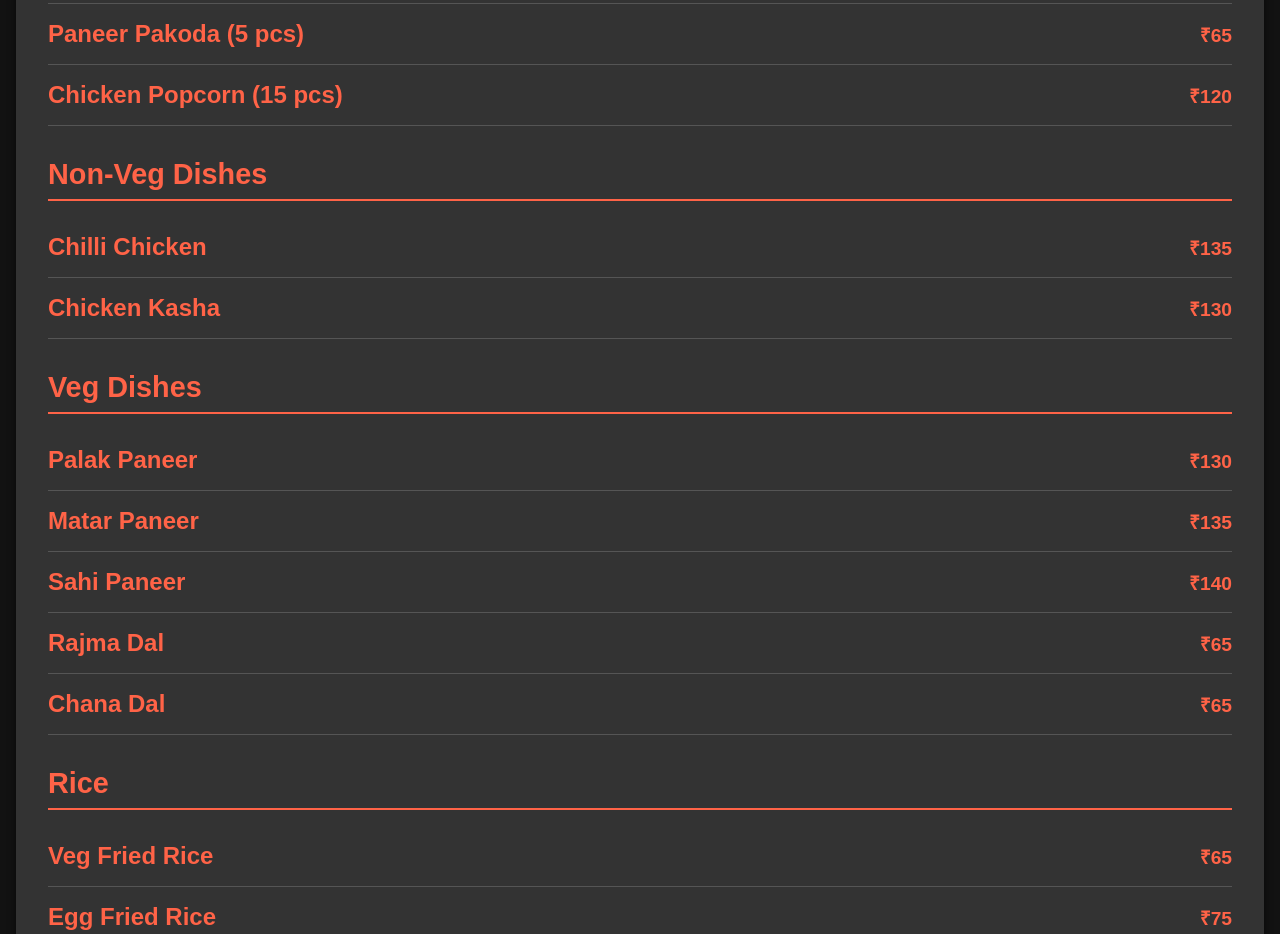
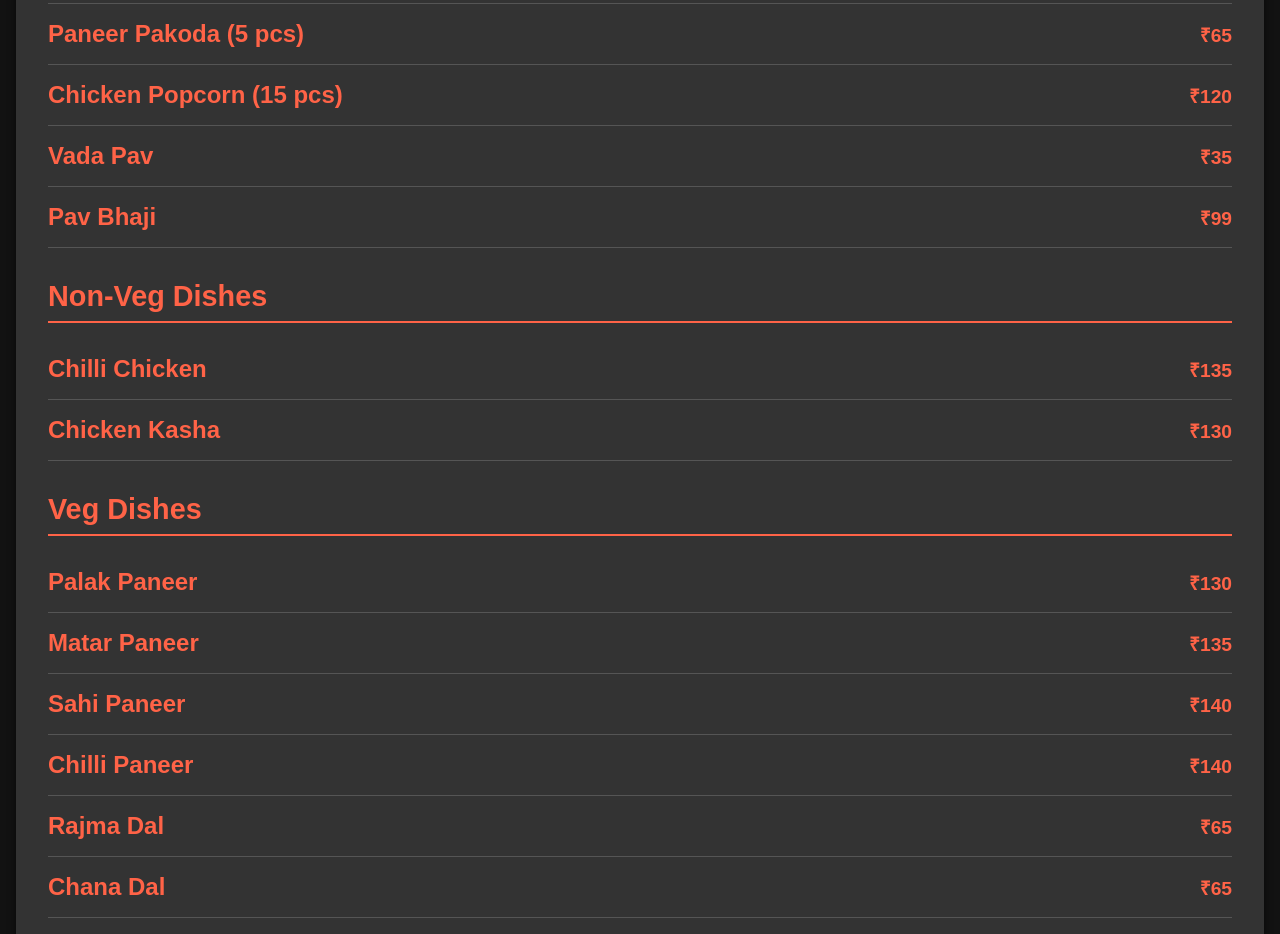
Before and after one commit to aayy07/spiceandchutney, a plain HTML site: page index.html in a window 1280 px wide. Shown: the part 780-1714 px from the top of the page. Drawn offline with Linux system fonts and the light colour scheme.

Commit message:
Version 1.7

```diff
--- a/index.html
+++ b/index.html
@@ -54,6 +54,14 @@
                     <h4>Chicken Popcorn (15 pcs)</h4>
                     <span class="price">₹120</span>
                 </div>
+                <div class="menu-item">
+                    <h4>Vada Pav</h4>
+                    <span class="price">₹35</span>
+                </div>
+                <div class="menu-item">
+                    <h4>Pav Bhaji</h4>
+                    <span class="price">₹99</span>
+                </div>
             </div>
 
             <div class="menu-category">
@@ -80,6 +88,10 @@
                 </div>
                 <div class="menu-item">
                     <h4>Sahi Paneer</h4>
+                    <span class="price">₹140</span>
+                </div>
+                <div class="menu-item">
+                    <h4>Chilli Paneer</h4>
                     <span class="price">₹140</span>
                 </div>
                 <div class="menu-item">
```
